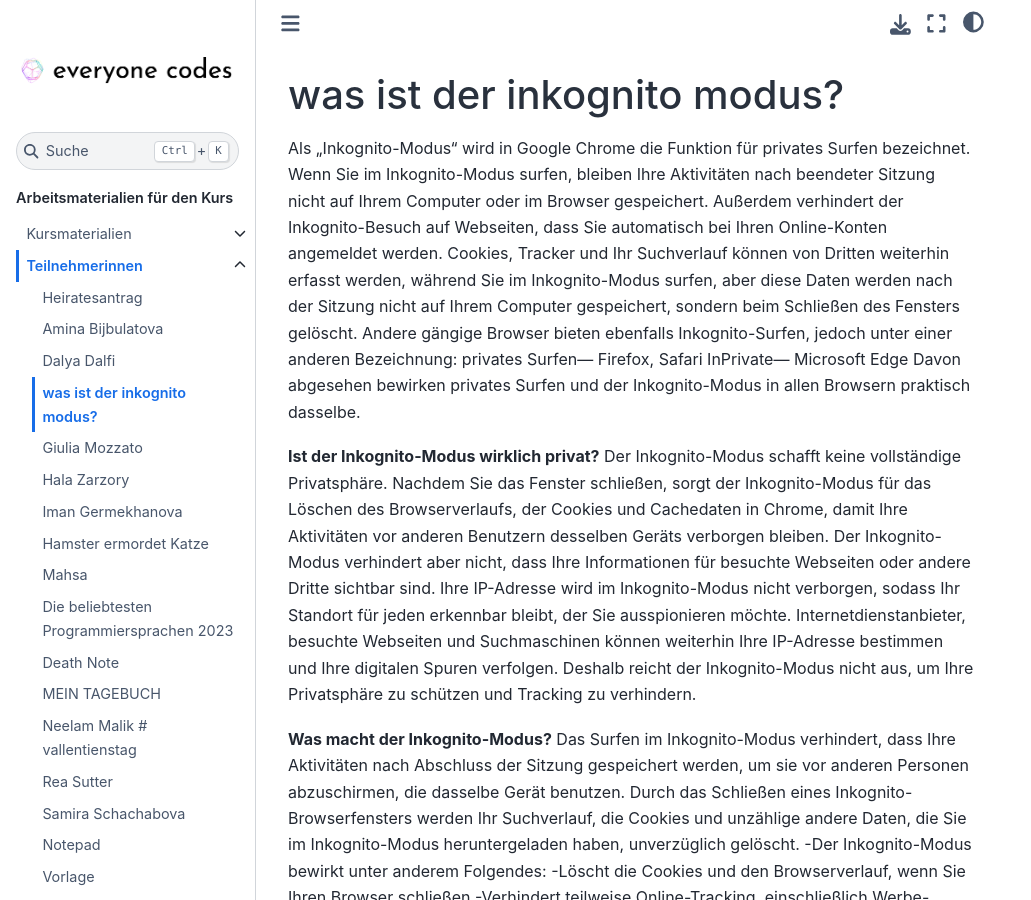
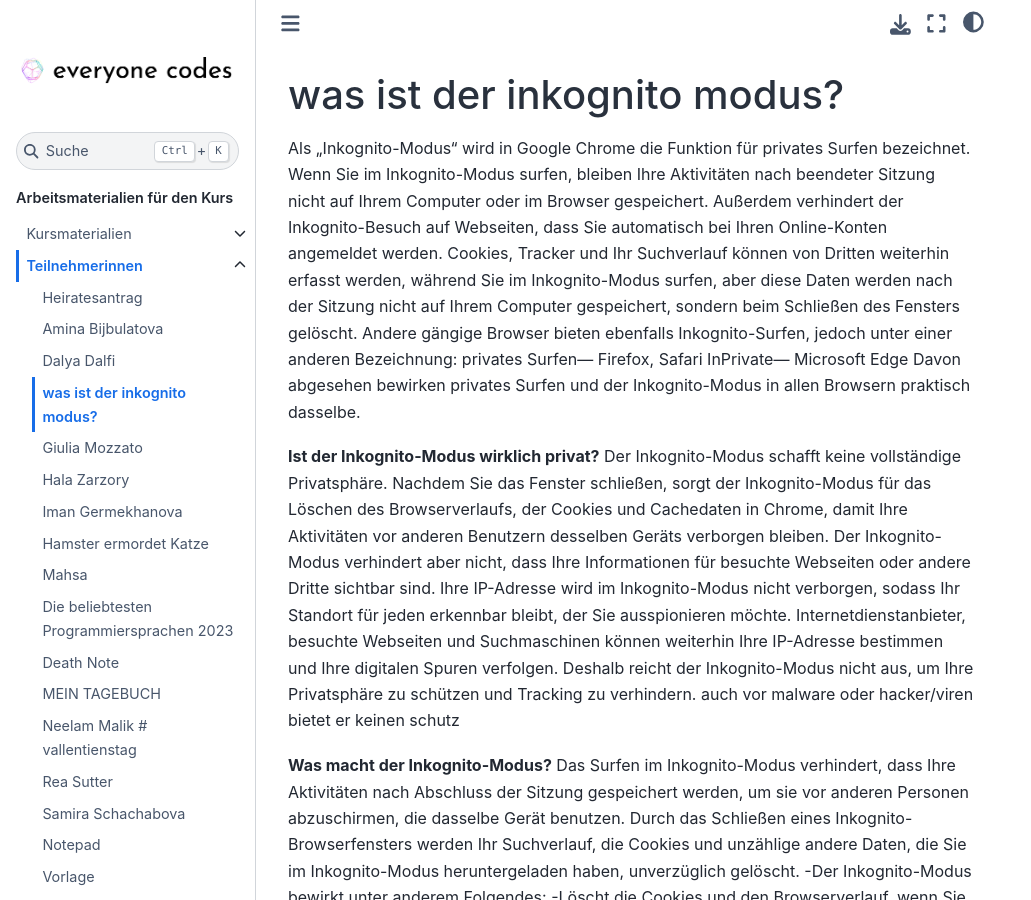
Before and after one commit to ec-mentors/IT-ist-das-was-fuer-mich-i05, a Sphinx documentation site: the page built from source/participants/denise-argyropoulos.md, in a window 1280 px wide and 900 px high. Shown: the whole window, without its empty margins (0-1031 px from the left). Built offline with Sphinx 7.4.7 and the Sphinx Book theme 1.1.4, drawn with Linux system fonts in a browser that asks for light colours.

Commit message:
Inkognito modus

```diff
--- a/source/participants/denise-argyropoulos.md
+++ b/source/participants/denise-argyropoulos.md
@@ -6,7 +6,7 @@ Davon abgesehen bewirken privates Surfen und der Inkognito-Modus in allen Browse
 
 **Ist der Inkognito-Modus wirklich privat?**
 Der Inkognito-Modus schafft keine vollständige Privatsphäre. Nachdem Sie das Fenster schließen, sorgt der Inkognito-Modus für das Löschen des Browserverlaufs, der Cookies und Cachedaten in Chrome, damit Ihre Aktivitäten vor anderen Benutzern desselben Geräts verborgen bleiben. Der Inkognito-Modus verhindert aber nicht, dass Ihre Informationen für besuchte Webseiten oder andere Dritte sichtbar sind.
-Ihre IP-Adresse wird im Inkognito-Modus nicht verborgen, sodass Ihr Standort für jeden erkennbar bleibt, der Sie ausspionieren möchte. Internetdienstanbieter, besuchte Webseiten und Suchmaschinen können weiterhin Ihre IP-Adresse bestimmen und Ihre digitalen Spuren verfolgen. Deshalb reicht der Inkognito-Modus nicht aus, um Ihre Privatsphäre zu schützen und Tracking zu verhindern.
+Ihre IP-Adresse wird im Inkognito-Modus nicht verborgen, sodass Ihr Standort für jeden erkennbar bleibt, der Sie ausspionieren möchte. Internetdienstanbieter, besuchte Webseiten und Suchmaschinen können weiterhin Ihre IP-Adresse bestimmen und Ihre digitalen Spuren verfolgen. Deshalb reicht der Inkognito-Modus nicht aus, um Ihre Privatsphäre zu schützen und Tracking zu verhindern. auch vor malware oder hacker/viren bietet er keinen schutz
 
 **Was macht der Inkognito-Modus?**
 Das Surfen im Inkognito-Modus verhindert, dass Ihre Aktivitäten nach Abschluss der Sitzung gespeichert werden, um sie vor anderen Personen abzuschirmen, die dasselbe Gerät benutzen. Durch das Schließen eines Inkognito-Browserfensters werden Ihr Suchverlauf, die Cookies und unzählige andere Daten, die Sie im Inkognito-Modus heruntergeladen haben, unverzüglich gelöscht.
```
